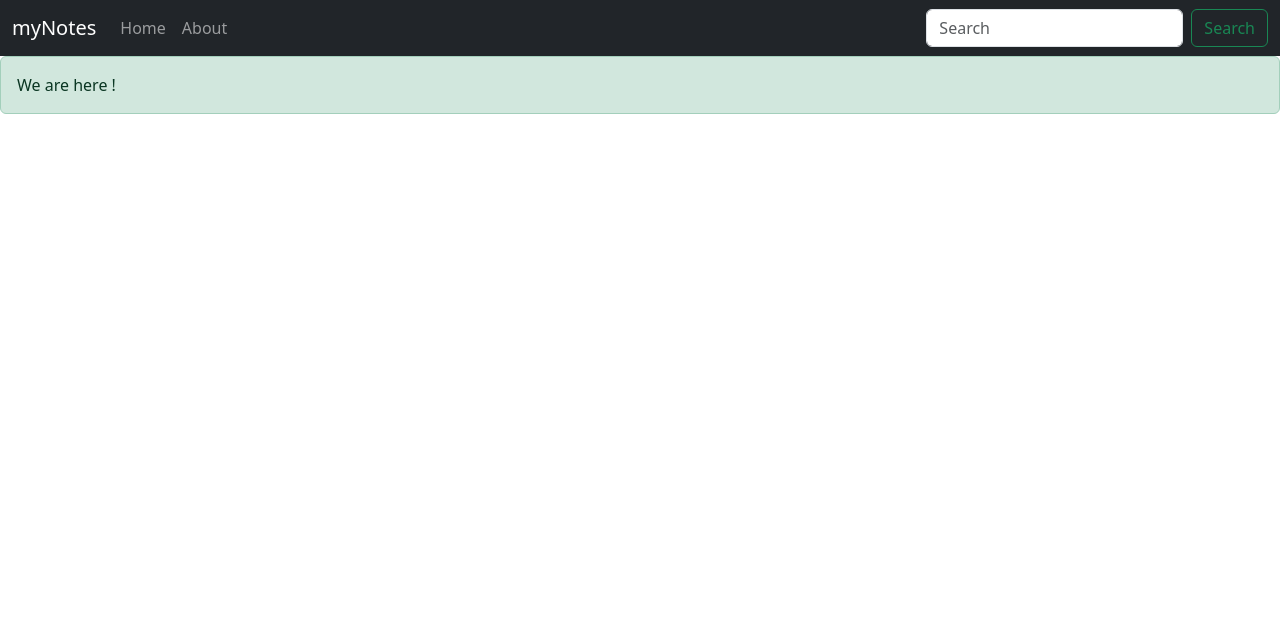
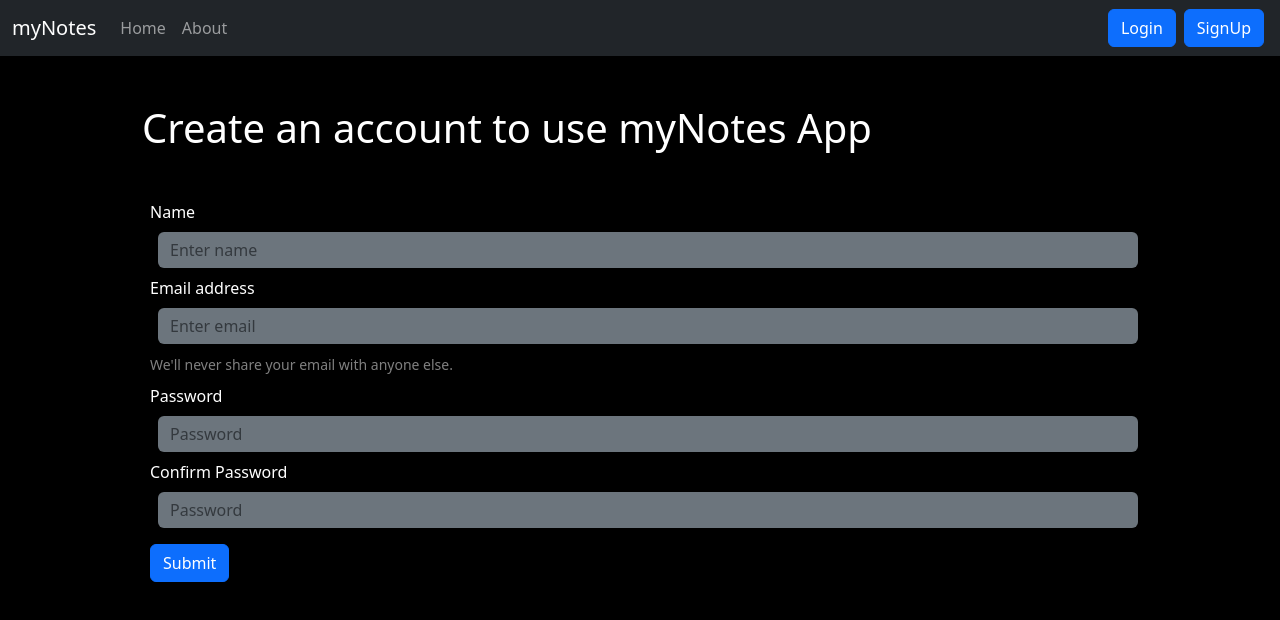
Before and after one commit to dhruvjindal555/myNotes-, a React (Create React App) app: page /signup in a window 1280 px wide. Shown: the top 620 px of the page. Built offline with nearby package versions, Linux system fonts and the light colour scheme.

Commit message:
Complete functionality add

```diff
--- a/public/index.html
+++ b/public/index.html
@@ -38,7 +38,7 @@
   <script src="https://kit.fontawesome.com/704fabc271.js" crossorigin="anonymous"></script>
 </head>
 
-<body>
+<body class="bg-black text-white ">
   <noscript>You need to enable JavaScript to run this app.</noscript>
   <div id="root"></div>
   <!--
--- a/src/App.js
+++ b/src/App.js
@@ -9,20 +9,38 @@ import {
   Route,
   Routes
 } from "react-router-dom";
+import Login from "./Components/Login";
+import Signup from "./Components/Signup";
+import { useState } from "react";
 
 
 function App() {
+  const [alert, setAlert] = useState(null)
+
+  const showAlert = (message, type) => {
+    setAlert({
+      message: message,
+      type: type
+    })
+    setTimeout(() => {
+      setAlert(null)
+    }, 1500);
+  }
   return (
     <>
       <NoteState>
         <Router>
           <Navbar />
-          <Alerts alert={true} type="success" message="We are here !"/>
+          <Alerts alert={alert}  />
           <div className="container">
             <Routes>
-              <Route exact path="/" element={<Home />}>
+              <Route exact path="/" element={<Home  showAlert={showAlert}/>}>
               </Route>
               <Route exact path="/about" element={<About />}>
+              </Route>
+              <Route exact path="/login" element={<Login showAlert={showAlert} />}>
+              </Route>
+              <Route exact path="/signup" element={<Signup showAlert={showAlert} />}>
               </Route>
             </Routes>
           </div>
--- a/src/Components/Addnote.js
+++ b/src/Components/Addnote.js
@@ -19,20 +19,20 @@ const Addnote = () => {
 
 
     return (
-        <div className='container my-3'>
+        <div className='container  my-3'>
             <h2>Add a note</h2>
             <form>
                 <div className="mb-3">
                     <label htmlFor="title" className="form-label">Title</label>
-                    <input type="text" className="form-control" id="title" name="title" aria-describedby="emailHelp" value={note.title} onChange={onChange} />
+                    <input type="text" className="form-control bg-secondary border-0  text-white" id="title" name="title" aria-describedby="emailHelp" value={note.title} onChange={onChange} />
                 </div>
                 <div className="mb-3">
                     <label htmlFor="description" className="form-label">Description</label>
-                    <input type="text" className="form-control" id="description" name="description" value={note.description} onChange={onChange} />
+                    <input type="text" className="form-control bg-secondary border-0  text-white" id="description" name="description" value={note.description} onChange={onChange} />
                 </div>
                 <div className="mb-3">
                     <label htmlFor="tag" className="form-label">Description</label>
-                    <input type="text" className="form-control" id="tag" name="tag" value={note.tag} onChange={onChange} />
+                    <input type="text" className="form-control bg-secondary border-0  text-white" id="tag" name="tag" value={note.tag} onChange={onChange} />
                 </div>
                 <button disabled={note.title.length<5||note.description.length<5} type="submit" className="btn btn-primary" onClick={handleclick}>Add note</button>
             </form>
--- a/src/Components/Alerts.js
+++ b/src/Components/Alerts.js
@@ -1,10 +1,16 @@
 import React from 'react'
 
 function Alerts(props) {
-
+    const capatilize = (word) => {
+        if (word === "danger") {
+            word = "error"
+        }
+        let lower = word.toLowerCase();
+        return lower.charAt(0).toUpperCase() + lower.slice(1)
+    }
     return (
-        props.alert && <div className={`alert alert-${props.type}  alert-dismissible fade show`} role="alert">
-            {props.message}
+        props.alert && <div className={`alert alert-${props.alert.type} alert-dismissible fade show`} role="alert">
+            <strong>{capatilize(props.alert.type)} : </strong>{props.alert.message}
 
         </div>
     )
--- a/src/Components/Home.js
+++ b/src/Components/Home.js
@@ -2,9 +2,9 @@ import React, {  } from 'react'
 import { Notes } from './Notes'
 import Addnote from './Addnote'
 
-const Home = () => {
+const Home = (props) => {
 
-
+    const {showAlert}=props;
 
 
     return (
@@ -12,7 +12,7 @@ const Home = () => {
             <Addnote />
 
             <div className='row d-flex justify-content-center align-items-center '>
-                <Notes  />
+                <Notes  showAlert={showAlert}/>
             </div>
 
         </>
--- /dev/null
+++ b/src/Components/Login.js
@@ -0,0 +1,50 @@
+import React, { useState } from 'react'
+import { useNavigate } from "react-router-dom"
+const Login = (props) => {
+    const navigate = useNavigate()
+    const [credentials, setCredentials] = useState({ email: "", password: "" })
+    const handleSubmit = async (e) => {
+        e.preventDefault();
+        const response = await fetch(`http://localhost:5000/api/auth/login`, {
+            method: "POST",
+            headers: {
+                "Content-Type": "application/json",
+
+            },
+            body: JSON.stringify(credentials)
+        })
+        const json = await response.json();
+        console.log(json)
+        if (json.authToken) {
+            localStorage.setItem('token', json.authToken)
+            navigate('/')
+            props.showAlert("Successfully logged in ", "success" )
+        } else {
+            // alert('INVALID LOGIN')
+            props.showAlert( "Invalid login","danger" )
+        }
+    }
+    const onChange = (e) => {
+        setCredentials({ ...credentials, [e.target.name]: e.target.value })
+    }
+    return (
+        <div className='container '>
+            <h1 className='m-5'>Login to access your notes </h1>
+            <form className='container px-5' onSubmit={handleSubmit}>
+                <div className="form-group m-2">
+                    <label htmlFor="exampleInputEmail1">Email address</label>
+                    <input type="email" className="bg-secondary border-0  form-control m-2" id="exampleInputEmail1" value={credentials.email} name="email" onChange={onChange} aria-describedby="emailHelp" placeholder="Enter email" />
+                    <small id="emailHelp" className=" form-text text-white-50 ">We'll never share your email with anyone else.</small>
+                </div>
+                <div className="form-group m-2">
+                    <label htmlFor="exampleInputPassword1">Password</label>
+                    <input type="password" className="bg-secondary border-0  form-control m-2" id="exampleInputPassword1" value={credentials.password} name="password" onChange={onChange} placeholder="Password" />
+                </div>
+
+                <button type="submit" className="m-2 btn btn-primary">Submit</button>
+            </form>
+        </div>
+    )
+}
+
+export default Login
--- a/src/Components/Navbar.js
+++ b/src/Components/Navbar.js
@@ -1,11 +1,26 @@
-import React, {  } from 'react'
-import { Link, useLocation } from 'react-router-dom'
+import React, { useContext ,useEffect} from 'react'
+import { Link, useNavigate, useLocation } from 'react-router-dom'
+import noteContext from '../contexts/notes/noteContext'
 
 const Navbar = () => {
     let location = useLocation()
     // useEffect(() => {
     // console.log(location.pathname)
     //   }, [location]);
+
+    let context = useContext(noteContext)
+    let { fetchUserDetails, userDetails } = context
+
+
+    let navigate = useNavigate()
+
+
+
+
+    const handleLogOut = () => {
+        localStorage.removeItem('token')
+        navigate('/login')
+    }
     return (
         <nav className="navbar navbar-expand-lg navbar-dark bg-dark">
             <div className="container-fluid">
@@ -22,13 +37,32 @@ const Navbar = () => {
                             <Link className={`nav-link ${location.pathname === "/about" ? "active" : ""}`} to="/about">About</Link>
                         </li>
                     </ul>
-                    <form className="d-flex" role="search">
-                        <input className="form-control me-2" type="search" placeholder="Search" aria-label="Search" />
-                        <button className="btn btn-outline-success" type="submit">Search</button>
-                    </form>
+
+                    {!localStorage.getItem('token') ? <form className="d-flex" role="search">
+                        <Link className="btn btn-primary mx-1 " to="/login" role="button">Login</Link>
+                        <Link className="btn btn-primary mx-1" to="/signup" role="button">SignUp</Link>
+                    </form> :
+                        <>
+
+                            <div className="dropdown show mx-3 ">
+                                <span className="dropdown-toggle text-decoration-none text-white" href="/" role="button" id="dropdownMenuLink" data-toggle="dropdown" aria-haspopup="true" aria-expanded="false">
+                                    User details
+                                </span>
+
+                                <div className="dropdown-menu end-50 " aria-labelledby="dropdownMenuLink">
+                                    <span className="dropdown-item" href="/">{userDetails.name}</span>
+                                    <span className="dropdown-item" href="/">{userDetails.email}</span>
+                                    <span className="dropdown-item" href="/">SignedUp on : {userDetails.date}</span>
+                                </div>
+                            </div>
+                            <button className='btn btn-primary' onClick={handleLogOut} >Logout</button>
+                        </>
+                    }
                 </div>
             </div>
-        </nav>
+
+
+        </nav >
     )
 }
 
--- a/src/Components/Noteitem.js
+++ b/src/Components/Noteitem.js
@@ -6,12 +6,18 @@ const Noteitem = (props) => {
     const { note } = props;
     return (
         <>
-            <div className="card col-md-3 m-2 " >
+            <div className="card col-md-3 m-2 bg-secondary " >
                 <div className="card-body">
                     <h5 className="card-title"> {note.title}</h5>
                     <p className="card-text">{note.description}</p>
-                    <i className="fa-solid fa-pen-to-square" style={{ cursor: "pointer" }} onClick={() => {props.updateNote(note) }}></i>
-                    <i className="fa-solid fa-trash m-2" style={{ cursor: "pointer" }} onClick={() => { deleteNote(note._id) }}></i>
+                    <i className="fa-solid fa-pen-to-square" style={{ cursor: "pointer" }} onClick={() => { props.updateNote(note) }}></i>
+                    <i className="fa-solid fa-trash m-2" style={{ cursor: "pointer" }} onClick={() => {
+                        deleteNote(note._id);
+                        props.showAlert("Successfully deleted", "success" )
+
+                    }}>
+
+                    </i>
 
                 </div>
             </div >
--- a/src/Components/Notes.js
+++ b/src/Components/Notes.js
@@ -1,16 +1,25 @@
 import React, { useContext, useState, useEffect, useRef } from 'react'
 import noteContext from '../contexts/notes/noteContext'
 import Noteitem from './Noteitem'
+import { useNavigate } from 'react-router-dom'
 
 
 
-export const Notes = () => {
+export const Notes = (props) => {
+    let navigate = useNavigate()
     let context = useContext(noteContext)
     let { notes, getNote ,editNote} = context
     useEffect(() => {
-        getNote()
         // eslint-disable-next-line
+        if(localStorage.getItem('token')){
+            // eslint-disable-next-line
+            getNote();
+        }else{
+            // eslint-disable-next-line
+            navigate('/login');
+        }
     }, [])
+
 
 
     const ref = useRef(null)
@@ -29,6 +38,7 @@ export const Notes = () => {
     const handleclick = (e) => {
         editNote(note)
         refClose.current.click()
+        props.showAlert("Successfully edited", "success" )
         // e.preventDefault();
         // addNote(note.title,note.description,note.tag)
     }
@@ -74,7 +84,7 @@ export const Notes = () => {
 
             <h2>Your notes</h2>
             {notes.map((note) => {
-                return <Noteitem key={note._id} note={note} updateNote={updateNote} />
+                return <Noteitem showAlert={props.showAlert} key={note._id} note={note} updateNote={updateNote} />
             })}
         </>
     )
--- /dev/null
+++ b/src/Components/Signup.js
@@ -0,0 +1,68 @@
+import React, { useState } from 'react'
+import { useNavigate } from 'react-router-dom';
+
+const Signup = (props) => {
+    const [credentials, setCredentials] = useState({ name: "", email: "", password: "", cpassword: "" })
+
+    const navigate = useNavigate();
+
+    const onChange = (e) => {
+        setCredentials({ ...credentials, [e.target.name]: e.target.value })
+    }
+    const handleSubmit = async (e) => {
+        e.preventDefault();
+        const response = await fetch(`http://localhost:5000/api/auth/createuser`, {
+            method: "POST",
+            headers: {
+                "Content-Type": "application/json",
+
+            },
+            body: JSON.stringify({
+                name: credentials.name,
+                email: credentials.email,
+                password: credentials.password
+            })
+        })
+        const json = await response.json();
+        console.log(json)
+        if (json.authToken) {
+            localStorage.setItem('token', json.authToken)
+            navigate('/')
+            props.showAlert("Successfully signed up ", "success")
+
+        } else {
+            // alert('INVALID LOGIN')
+            props.showAlert("Invalid login", "danger")
+
+        }
+    }
+    return (
+        <div className='container'>
+            <h1 className='m-5'>Create an account to use myNotes App </h1>
+
+            <form className='container px-5' onSubmit={handleSubmit}>
+                <div className="form-group m-2">
+                    <label htmlFor="exampleInputName">Name</label>
+                    <input type="text" className="form-control m-2 bg-secondary border-0" id="exampleInputName" aria-describedby="emailHelp" value={credentials.name} name="name" onChange={onChange} placeholder="Enter name" required />
+                </div>
+                <div className="form-group m-2">
+                    <label htmlFor="exampleInputEmail1">Email address</label>
+                    <input type="email" className="form-control m-2 bg-secondary border-0" id="exampleInputEmail1" aria-describedby="emailHelp" value={credentials.email} name="email" onChange={onChange} placeholder="Enter email" required />
+                    <small id="emailHelp" className="form-text text-white-50">We'll never share your email with anyone else.</small>
+                </div>
+                <div className="form-group m-2">
+                    <label htmlFor="exampleInputPassword1">Password</label>
+                    <input type="text" className="form-control m-2 bg-secondary border-0" id="exampleInputPassword1" value={credentials.password} onChange={onChange} name="password" placeholder="Password" required />
+                </div>
+                <div className="form-group m-2">
+                    <label htmlFor="exampleInputPassword2">Confirm Password</label>
+                    <input type="password" className="form-control m-2 bg-secondary border-0" id="exampleInputPassword2" value={credentials.cpassword} onChange={onChange} name="cpassword" placeholder="Password" required />
+                </div>
+
+                <button type="submit" className="m-2 btn btn-primary">Submit</button>
+            </form>
+        </div>
+    )
+}
+
+export default Signup
--- a/src/contexts/notes/NoteState.js
+++ b/src/contexts/notes/NoteState.js
@@ -5,6 +5,8 @@ import NoteContext from './noteContext'
 export const NoteState = (props) => {
   const host = "http://localhost:5000"
   const noteInitial = []
+  const [userDetails, setUserDetails] = useState({name:"",email:"",date:""})
+
   const [notes, setNotes] = useState(noteInitial)
 
   const getNote = async () => {
@@ -12,7 +14,7 @@ export const NoteState = (props) => {
     const response = await fetch(`${host}/api/notes/fetchallnotes`, {
       method: 'GET',
       headers: {
-        "auth-token": "eyJhbGciOiJIUzI1NiIsInR5cCI6IkpXVCJ9.eyJ1c2VyIjp7ImlkIjoiNjVhOGUzMzE2ZWFkZTE5ZjViM2QwMDc5In0sImlhdCI6MTcwNTU2OTU5OX0.Y5JiEzRT2P_wNesUXgMd7s0qbPUZpgJODrk855tDSLw"
+        "auth-token": localStorage.getItem('token')
 
       }
     })
@@ -20,6 +22,7 @@ export const NoteState = (props) => {
 
 
     setNotes(json)
+    fetchUserDetails()
     console.log(json)
   }
   const addNote = async (title, description, tag) => {
@@ -28,7 +31,7 @@ export const NoteState = (props) => {
       method: "POST",
       headers: {
         "Content-Type": "application/json",
-        "auth-token": "eyJhbGciOiJIUzI1NiIsInR5cCI6IkpXVCJ9.eyJ1c2VyIjp7ImlkIjoiNjVhOGUzMzE2ZWFkZTE5ZjViM2QwMDc5In0sImlhdCI6MTcwNTU2OTU5OX0.Y5JiEzRT2P_wNesUXgMd7s0qbPUZpgJODrk855tDSLw"
+        "auth-token": localStorage.getItem('token')
 
       },
       body: JSON.stringify({ title, description, tag })
@@ -39,13 +42,13 @@ export const NoteState = (props) => {
     setNotes(notes.concat(json))
     console.log("adding a note")
   }
-  const editNote = async ({_id, title, description, tag}) => {
+  const editNote = async ({ _id, title, description, tag }) => {
     //API CALL
     const response = await fetch(`${host}/api/notes/updatenotes/${_id}`, {
       method: "PUT",
       headers: {
         "Content-Type": "application/json",
-        "auth-token": "eyJhbGciOiJIUzI1NiIsInR5cCI6IkpXVCJ9.eyJ1c2VyIjp7ImlkIjoiNjVhOGUzMzE2ZWFkZTE5ZjViM2QwMDc5In0sImlhdCI6MTcwNTU2OTU5OX0.Y5JiEzRT2P_wNesUXgMd7s0qbPUZpgJODrk855tDSLw"
+        "auth-token": localStorage.getItem('token')
 
       },
       body: JSON.stringify({ title, description, tag })
@@ -75,7 +78,7 @@ export const NoteState = (props) => {
       method: "DELETE",
       headers: {
         "Content-Type": "application/json",
-        "auth-token": "eyJhbGciOiJIUzI1NiIsInR5cCI6IkpXVCJ9.eyJ1c2VyIjp7ImlkIjoiNjVhOGUzMzE2ZWFkZTE5ZjViM2QwMDc5In0sImlhdCI6MTcwNTU2OTU5OX0.Y5JiEzRT2P_wNesUXgMd7s0qbPUZpgJODrk855tDSLw"
+        "auth-token": localStorage.getItem('token')
 
       },
     })
@@ -87,8 +90,27 @@ export const NoteState = (props) => {
     setNotes(newNotes)
 
   }
+
+  const fetchUserDetails = async () => {
+    //API CALL
+    const response = await fetch(`http://localhost:5000/api/auth/getuser`, {
+      method: "POST",
+      headers: {
+        "Content-Type": "application/json",
+        "auth-token": localStorage.getItem('token')
+
+      },
+    })
+
+    const json = await response.json();
+    console.log(json)
+
+    let date = new Date(json.user.date)
+
+    setUserDetails({name:json.user.name,email:json.user.email,date:date.toDateString()})
+  }
   return (
-    <NoteContext.Provider value={{ notes, addNote, deleteNote, editNote, getNote }} >
+    <NoteContext.Provider value={{ notes, addNote, deleteNote, editNote, getNote, userDetails,fetchUserDetails }} >
       {props.children}
     </NoteContext.Provider>
   )
```
Also changed, not shown: 1 other file (tests, documents, lock files or other folders).
